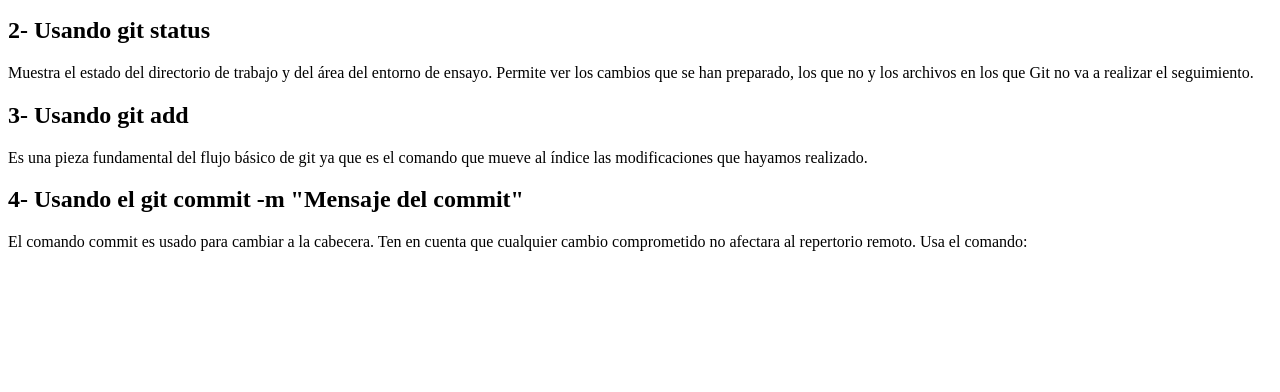
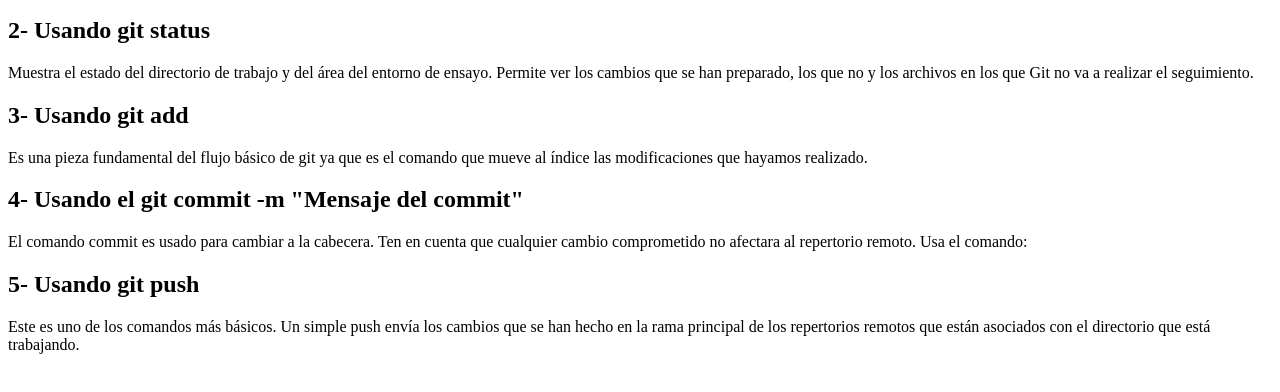
Before and after one commit to AndrewRivera29/Prueba_git, a plain HTML site: page index.html in a window 1280 px wide. Shown: the part 110-502 px from the top of the page. Drawn offline with Linux system fonts and the light colour scheme.

Commit message:
Uso del push en git

```diff
--- a/index.html
+++ b/index.html
@@ -19,5 +19,10 @@
     <h2>4- Usando el git commit -m "Mensaje del commit"</h2>
     <p> El comando commit es usado para cambiar a la cabecera. Ten en cuenta que
     cualquier cambio comprometido no afectara al repertorio remoto. Usa el comando:</p>
+
+    <h2>5- Usando git push</h2>
+    <p>Este es uno de los comandos más básicos. Un simple push envía los cambios que
+    se han hecho en la rama principal de los repertorios remotos que están asociados con
+    el directorio que está trabajando.</p>
 </body>
 </html>
```
Also changed, not shown: commits.txt.
